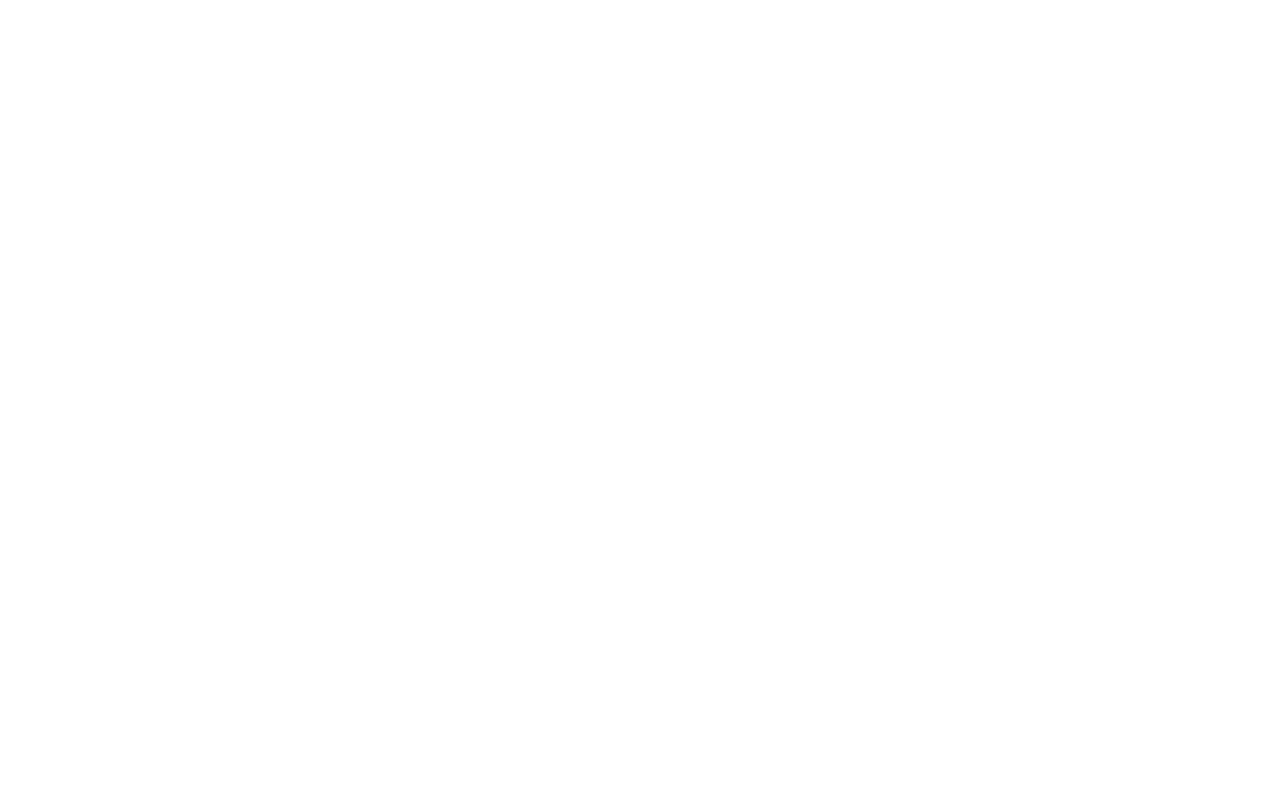
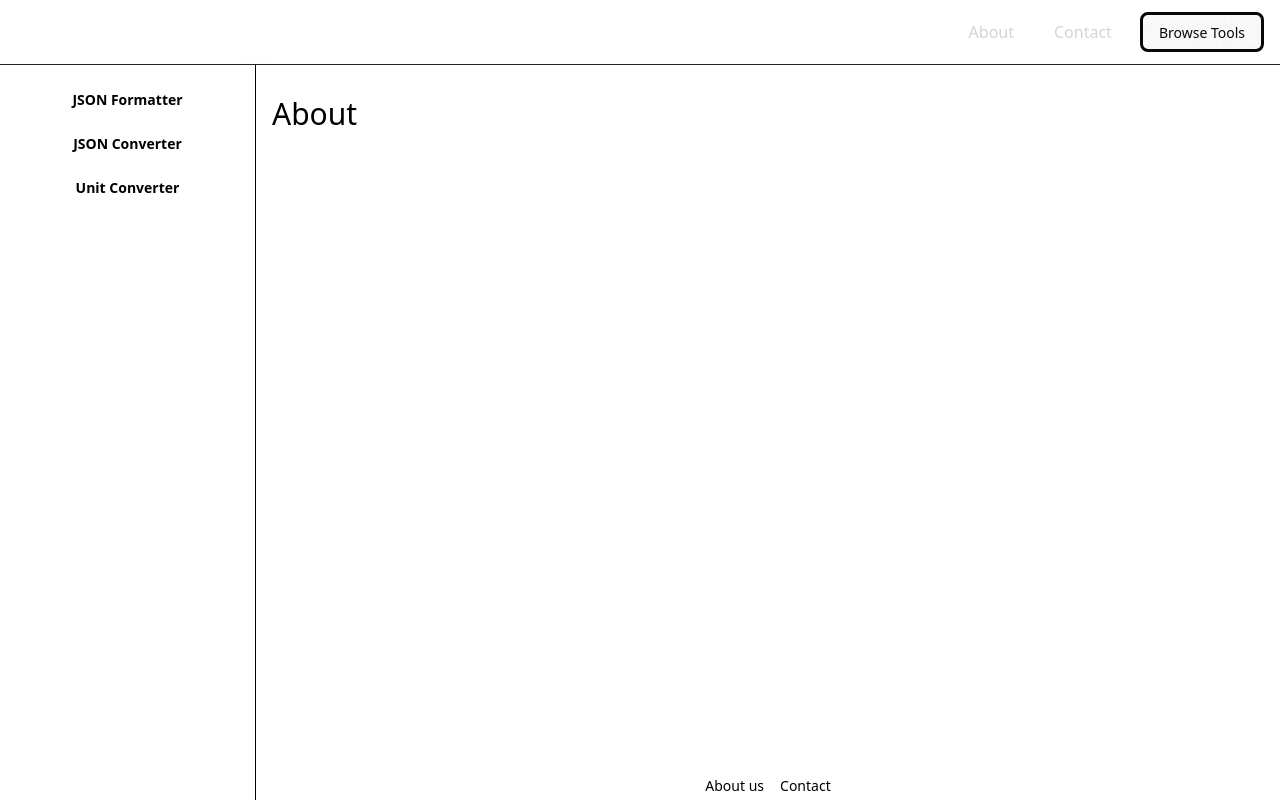
Before and after one commit to lazy-snorlax/webtools, a Vue app: page /about in a window 1280 px wide. Before the commit this address had no page. Shown: the top 802 px of the page. Built offline with nearby package versions, Linux system fonts and the light colour scheme.

Commit message:
add about & contact pages

```diff
--- /dev/null
+++ b/src/pages/About.vue
@@ -0,0 +1,7 @@
+<template>
+    <h1 class="text-3xl">About</h1>
+</template>
+
+<script setup lang="ts">
+
+</script>
--- /dev/null
+++ b/src/pages/Contact.vue
@@ -0,0 +1,7 @@
+<template>
+    <h1 class="text-3xl">Contact</h1>
+</template>
+
+<script setup>
+
+</script>
--- a/src/router/index.ts
+++ b/src/router/index.ts
@@ -1,4 +1,6 @@
 import AppLayout from '@/layouts/AppLayout.vue'
+import About from '@/pages/About.vue'
+import Contact from '@/pages/Contact.vue'
 import Home from '@/pages/Home.vue'
 import JsonConverter from '@/pages/JsonConverter.vue'
 import JsonFormatter from '@/pages/JsonFormatter.vue'
@@ -9,6 +11,16 @@
   {
     path: "/",
     component: Home,
+    meta: { layout: AppLayout }
+  },
+  {
+    path: "/about",
+    component: About,
+    meta: { layout: AppLayout }
+  },
+  {
+    path: "/contact",
+    component: Contact,
     meta: { layout: AppLayout }
   },
   {
```
